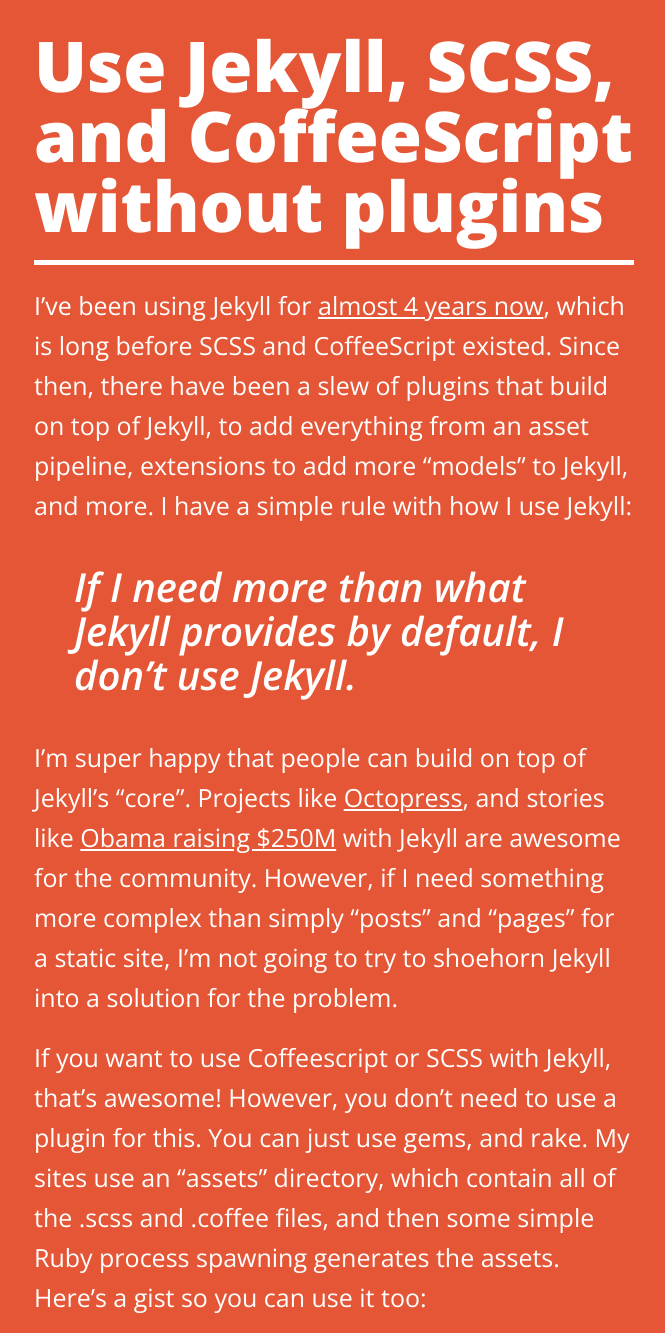
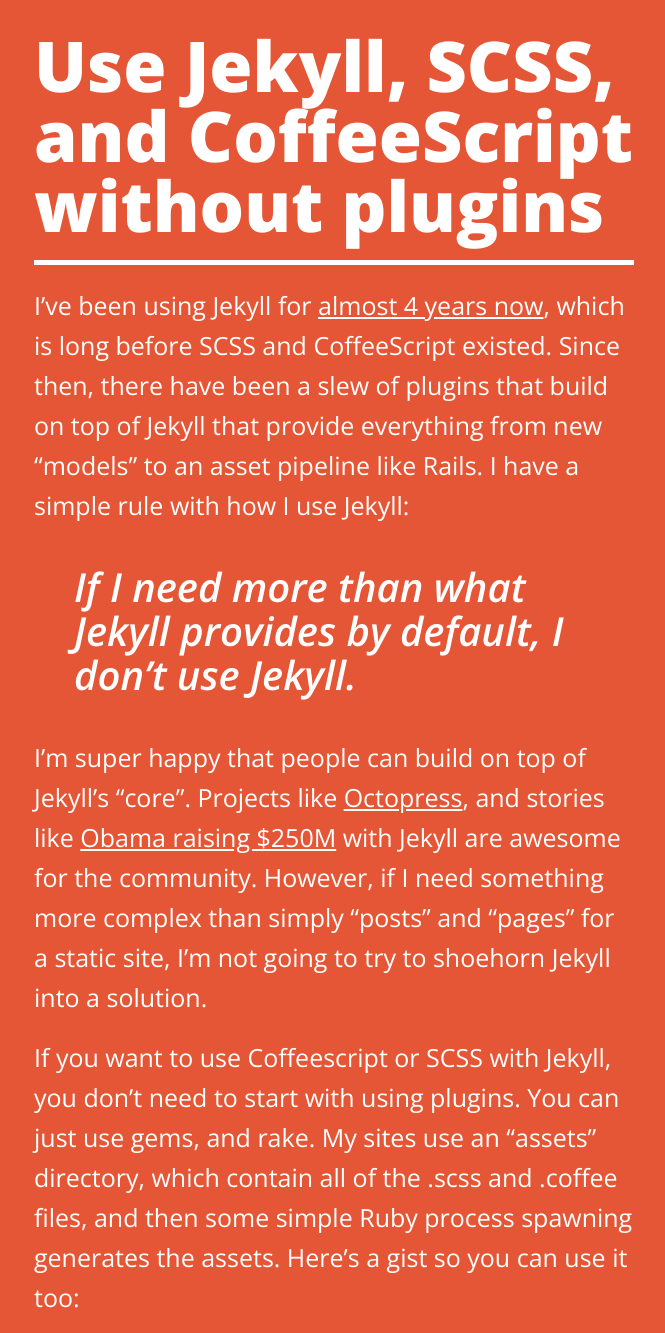
Before and after one commit to qrush/qrush.github.com, a Jekyll site: the page built from _posts/2013-01-09-use-jekyll-scss-coffeescript-without-plugins.markdown, in a window 1280 px wide and 1400 px high, cut to the strip 0-1333 px from the top of the window. Shown: the whole strip, without its empty margins (306-971 px from the left). Built offline with Jekyll 4.4.1, drawn with Linux system fonts in a browser that asks for light colours; comment, search, counter and statistics services are not loaded; some of the changed text lies outside the part shown.

Commit message:
More edits

```diff
--- a/_posts/2013-01-09-use-jekyll-scss-coffeescript-without-plugins.markdown
+++ b/_posts/2013-01-09-use-jekyll-scss-coffeescript-without-plugins.markdown
@@ -4,13 +4,13 @@
 tags: without-plugins
 ---
 
-I've been using Jekyll for [almost 4 years now](https://github.com/mojombo/jekyll/commit/23031152359e2f963fbef5908c470dda05493d00), which is long before SCSS and CoffeeScript existed. Since then, there have been a slew of plugins that build on top of Jekyll, to add everything from an asset pipeline, extensions to add more "models" to Jekyll, and more. I have a simple rule with how I use Jekyll:
+I've been using Jekyll for [almost 4 years now](https://github.com/mojombo/jekyll/commit/23031152359e2f963fbef5908c470dda05493d00), which is long before SCSS and CoffeeScript existed. Since then, there have been a slew of plugins that build on top of Jekyll that provide everything from new "models" to an asset pipeline like Rails. I have a simple rule with how I use Jekyll:
 
 > If I need more than what Jekyll provides by default, I don't use Jekyll.
 
-I'm super happy that people can build on top of Jekyll's "core". Projects like [Octopress](http://octopress.org/), and stories like [Obama raising $250M](http://kylerush.net/blog/meet-the-obama-campaigns-250-million-fundraising-platform/) with Jekyll are awesome for the community. However, if I need something more complex than simply "posts" and "pages" for a static site, I'm not going to try to shoehorn Jekyll into a solution for the problem.
+I'm super happy that people can build on top of Jekyll's "core". Projects like [Octopress](http://octopress.org/), and stories like [Obama raising $250M](http://kylerush.net/blog/meet-the-obama-campaigns-250-million-fundraising-platform/) with Jekyll are awesome for the community. However, if I need something more complex than simply "posts" and "pages" for a static site, I'm not going to try to shoehorn Jekyll into a solution.
 
-If you want to use Coffeescript or SCSS with Jekyll, that's awesome! However, you don't need to use a plugin for this. You can just use gems, and rake. My sites use an "assets" directory, which contain all of the .scss and .coffee files, and then some simple Ruby process spawning generates the assets. Here's a gist so you can use it too:
+If you want to use Coffeescript or SCSS with Jekyll, you don't need to start with using plugins. You can just use gems, and rake. My sites use an "assets" directory, which contain all of the .scss and .coffee files, and then some simple Ruby process spawning generates the assets. Here's a gist so you can use it too:
 
 <script src="https://gist.github.com/4496420.js">
 </script>
```
Also changed, not shown: other parts of _posts/2013-01-09-use-jekyll-scss-coffeescript-without-plugins.markdown (+2 -1 lines).
